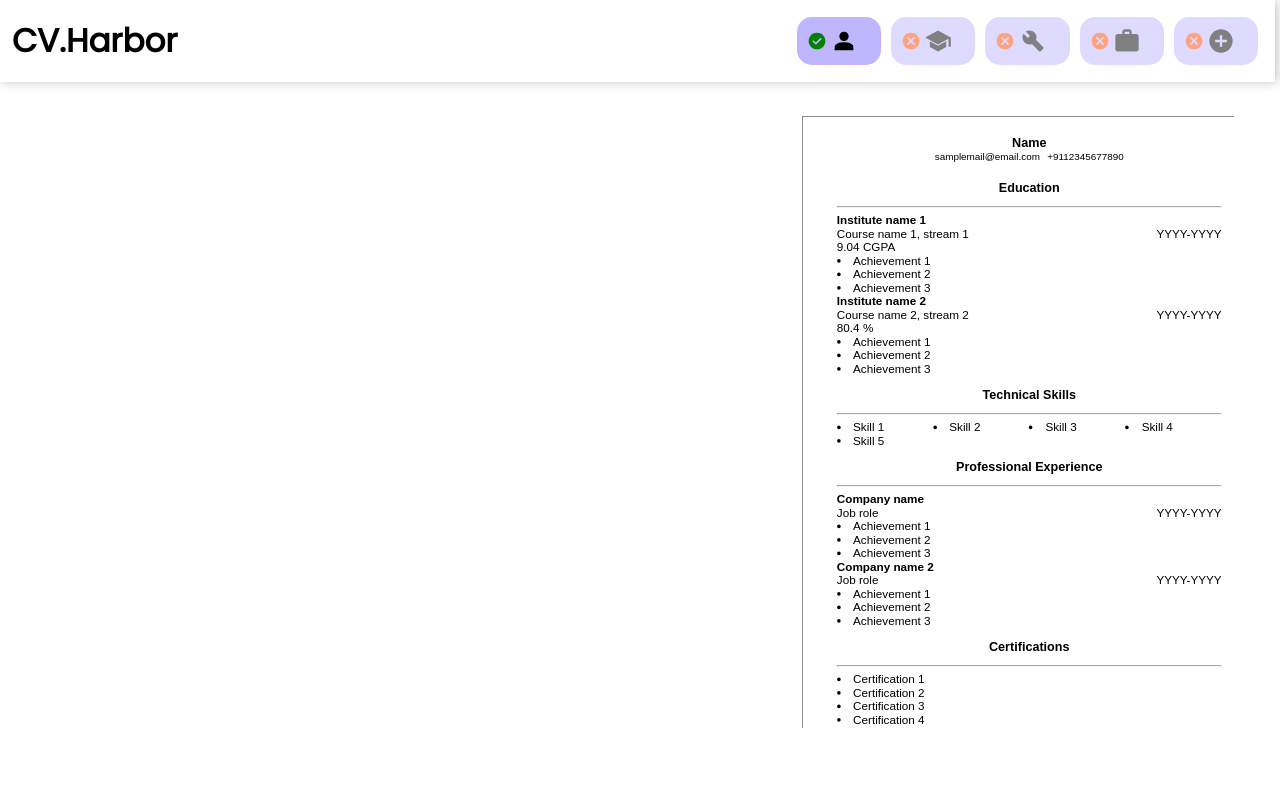
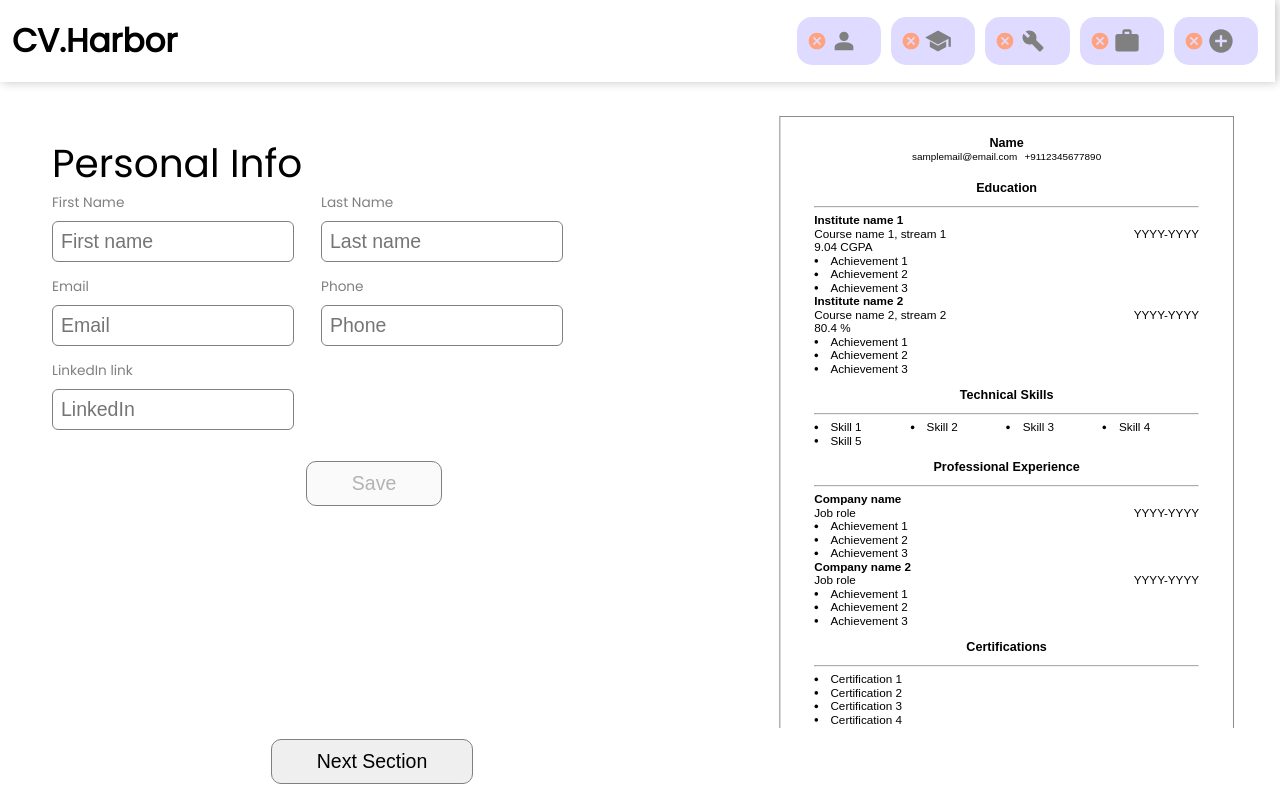
Before and after one commit to Subaash1706/CVHarbor, a React (Vite) app: page / in a window 1280 px wide. Built offline with nearby package versions, Linux system fonts and the light colour scheme.

Commit message:
imporved form layout, added logic to switch forms

```diff
--- a/src/App.css
+++ b/src/App.css
@@ -18,12 +18,10 @@ hr{
 }
 .formSectionContainer .heading{
     font-size: 3rem;
-    /* margin-left: 15px; */
-    /* border: solid; */
-    position: fixed;
+    /* position: fixed;
     left: 0px;
     top: 6rem;
-    background: linear-gradient(to right, bisque 65%, transparent 95%);
+    background: linear-gradient(to right, bisque 65%, transparent 95%); */
 }
 .formSectionContainer{
     font-family: 'Poppins';
--- a/src/components/form/Form.jsx
+++ b/src/components/form/Form.jsx
@@ -4,18 +4,20 @@ import classes from './form.module.css'
 import Education from './education/Education'
 import Skills from './skills/Skills'
 import Xp from './xp/Xp'
+import { useSelector } from 'react-redux'
 
 function Form(props) {
+  const currentPage = useSelector(state=>state.bioData.currentForm)
   const { onItemChoose:chosen } = props
   function submitHandler(e){
     e.preventDefault()
   }
   return (
     <form onSubmit={submitHandler}>
-        { chosen === 'Personal info' && <PersonalInfo /> }
-        { chosen === 'Education' && <Education /> }
-        { chosen === 'Skills' && <Skills />}
-        { chosen === 'Experience' && <Xp />}
+        { currentPage === 'Personal Info' && <PersonalInfo /> }
+        { currentPage === 'Education' && <Education /> }
+        { currentPage === 'Skills' && <Skills />}
+        { currentPage === 'Experience' && <Xp />}
     </form>
   )
 }
--- a/src/components/form/education/Education.jsx
+++ b/src/components/form/education/Education.jsx
@@ -1,35 +1,44 @@
-import React, { useState } from 'react'
+import React, { useEffect, useState } from 'react'
 import classes from './education.module.css'
 import FlexBox from '../../cv_components/flexbox/FlexBox'
 import LabelInput from '../form_components/LabelInput'
 import SelectorLabel from '../form_components/SelectorLabel'
 import LabelDate from '../form_components/LabelDate'
-import { useDispatch } from 'react-redux'
+import { useDispatch, useSelector } from 'react-redux'
 import { bioActions } from '../../store/store'
 import ExistingData from '../existing_data/ExistingData'
 
 function Education(props) {
     const dispatch = useDispatch();
+    const eduDataFromStorer = useSelector(state=>state.bioData.data.education)
     const [ currentEducation, setCurrentEducation ] = useState(false);
-    const [ review, setReview ] = useState(false)
+    const initialState = { name: '', course: '', stream: '', start_date: '', end_date: '', grade: ''}
     const [ addMore, setAddMore ] = useState(true);
-    const [ value, setValue ] = useState({})
+    const [ value, setValue ] = useState(initialState)
+    const [ validity, setValidity ] = useState(false)
+
     function valueChangeHandler(e){
         setValue(prev=>{return{...prev, [e.target.name]: e.target.value}})
     }
+    useEffect(()=>{
+        setValidity(Object.values(value).every(Boolean))
+    }, [ value ])
     function valueSelectionHandler(e){
         const selected = e.target.options[e.target.selectedIndex].value
         setValue(prev=>{return{...prev, [e.target.name]: selected}})
     }
-    function change(e){
-        setCurrentEducation((prev)=>!prev)
-        setValue(prev=>{return{...prev, [e.target.name]: 'Present'}})
-    }
+    useEffect(()=>{
+        currentEducation && setValue(prev=>{return{...prev, ['end_date']: 'Present'}})
+    }, [ currentEducation ])
+
     function submitHandler(e){
         e.preventDefault();
         dispatch(bioActions.updateBioData({ education: value }))
-        setReview(true)
+        // setReview(true)
         setAddMore(false)
+        setCurrentEducation(false)
+        setValue(initialState)
+        setValidity(false)
     }
     function addItemHandler(){
         setAddMore(true)
@@ -37,7 +46,7 @@ function Education(props) {
     const courseArr = ['High School education', 'Higher secondary school educaton', 'BTech', 'BE', 'BSc', 'Bsc(Hons)', 'BArch', 'BCom', 'BCA', 'BBA', 'MTech', 'ME', 'MSc', 'MCom', 'MCA', 'MBA' ]
   return (
     <div className='formSectionContainer'>
-        {review && <ExistingData onAddMore = {addItemHandler} target='education'/>}
+        {eduDataFromStorer.length > 0 && <ExistingData onAddMore = {addItemHandler} target='education'/>}
         {addMore && <><div className='heading'>Education Section</div>
         <FlexBox style={{alignItems: 'start'}}>
             <LabelInput id='Name of the Institute' placeholder='Institute' labelName='Name of the Institute'  name='name' onChange={valueChangeHandler}/>
@@ -54,16 +63,16 @@ function Education(props) {
                 <LabelDate id='endDate' labelName='End date' disabled={currentEducation} name='end_date' onChange={valueChangeHandler}/>
             </FlexBox>
             <FlexBox direction='row' style={{'marginLeft': '1rem'}}>
-                <input type='checkbox' id='current' onChange={change} name='end_date'/>
+                <input type='checkbox' id='current' onChange={()=>setCurrentEducation(prev=>!prev)} name='end_date'/>
                 <label htmlFor="current" style={{'marginLeft': '1rem'}}>Currently studying</label>
             </FlexBox>
         </FlexBox></> }
         <FlexBox direction='row'>
-            <button onClick={submitHandler}>Save</button>
+            <button onClick={submitHandler} disabled={!validity}>Save</button>
         </FlexBox>
         <center className='nextContainer'>
-            <button>Back</button>
-            <button>Next Section</button>
+            <button onClick={()=>dispatch(bioActions.updateCurrentPage({direction: '-1'}))}>Back</button>
+            <button onClick={()=>dispatch(bioActions.updateCurrentPage({direction: '1'}))}>Next Section</button>
         </center>
     </div>
 
--- a/src/components/form/personal/PersonalInfo.jsx
+++ b/src/components/form/personal/PersonalInfo.jsx
@@ -37,7 +37,7 @@ function PersonalInfo() {
             <button className={classes.proceed} onClick={submitHandler} disabled={!validity}>Save</button>
         </center>
         <center className='nextContainer'>
-            <button className='nextSection' >Next Section</button>
+            <button className='nextSection' onClick={()=>dispatch(bioActions.updateCurrentPage({direction: '1'}))}>Next Section</button>
         </center>
     </div>
   )
--- a/src/components/form/skills/Skills.jsx
+++ b/src/components/form/skills/Skills.jsx
@@ -3,8 +3,11 @@ import classes from './skills.module.css';
 import FlexBox from '../../cv_components/flexbox/FlexBox';
 import SkillsInput from './SkillsInput';
 import Grid from '../../cv_components/grid/Grid';
+import { useDispatch } from 'react-redux';
+import { bioActions } from '../../store/store';
 
 function Skills(props) {
+  const dispatch = useDispatch();
   const [count, setCount] = useState(1);
   const [input, setInput] = useState([]);
 
@@ -28,8 +31,8 @@ function Skills(props) {
         Add more
       </a>
       <FlexBox direction='row'>
-          <button>Back</button>
-          <button>Proceed</button>
+          <button onClick={()=>dispatch(bioActions.updateCurrentPage({ direction: '-1'}))}>Back</button>
+          <button onClick={()=>dispatch(bioActions.updateCurrentPage({ direction: '1'}))}>Proceed</button>
       </FlexBox>
     </div>
   );
--- a/src/components/form/xp/Xp.jsx
+++ b/src/components/form/xp/Xp.jsx
@@ -3,34 +3,37 @@ import classes from './xp.module.css'
 import FlexBox from '../../cv_components/flexbox/FlexBox'
 import LabelInput from '../form_components/LabelInput'
 import LabelDate from '../form_components/LabelDate'
-import { useDispatch } from 'react-redux'
+import { useDispatch, useSelector } from 'react-redux'
 import { bioActions } from '../../store/store'
 import ExistingData from '../existing_data/ExistingData'
 
 
 function Xp(props) {
+    const xpFromStore = useSelector(state=>state.bioData.data.xp)
     const dispatch = useDispatch()
     const [ currentWork, setCurrentWork ] = useState(false)
-    const [ review, setReview ] = useState(false)
+    // const [ review, setReview ] = useState(false)
     const [ addMore, setAddMore ] = useState(true);
     const initialValue = {name: '', role: '', start_date: '', end_date: ''}
     const [ value, setValue ] = useState(initialValue)
     const [ validity, setValidity ] = useState(false)
 
     function valueChangeHandler(e){
+        console.log('changed', e.target.value)
         setValue(prev=>{return{...prev, [e.target.name]: e.target.value}})
-        console.log(Object.values(value))
         setValidity(Object.values(value).every(Boolean))
+        console.log(value)
     }
     function change(e){
         setCurrentWork((prev)=>!prev)
-        setValue(prev=>{return{...prev, [e.target.name]: 'Present'}})
+        currentWork && setValue(prev=>{return{...prev, [e.target.name]: 'Present'}})
     }
     function submitHandler(e){
         e.preventDefault();
         dispatch(bioActions.updateBioData({ xp: value }))
         console.log(value)
-        setReview(true)
+        // setReview(true)
+        setCurrentWork(false)
         setAddMore(false)
         setValue(initialValue)
         setValidity(false)
@@ -44,7 +47,7 @@ function Xp(props) {
         <div className='heading'>
             Experience section
         </div>
-        {review && <ExistingData onAddMore = {addItemHandler} target='xp'/>}
+        {xpFromStore.length > 0 && <ExistingData onAddMore = {addItemHandler} target='xp'/>}
         {addMore && <FlexBox style={{alignItems: 'start'}}>
             <FlexBox direction = 'row' width = '100'>
                 <LabelInput id='Name of the Company' placeholder='Company' labelName='Name of the Company'  onChange={valueChangeHandler} name='name'/>
@@ -65,8 +68,8 @@ function Xp(props) {
             <button onClick={submitHandler} disabled={!validity}>Save</button>
         </FlexBox>
         <center className='nextContainer'>
-            <button>Back</button>
-            <button>Next section</button>
+            <button onClick={()=>dispatch(bioActions.updateCurrentPage({direction: '-1'}))}>Back</button>
+            <button onClick={()=>dispatch(bioActions.updateCurrentPage({direction: '1'}))}>Next section</button>
         </center>
     </div>
   )
--- a/src/components/main.module.css
+++ b/src/components/main.module.css
@@ -1,14 +1,14 @@
 main{
     display: flex;
     flex-direction: row;
-    margin: 0px 1rem;
+    /* margin: 0px 1rem; */
     max-height: 85vh;
     overflow-y: auto;
 }
 main form{
-    /* border: solid; */
-    width: 74%;
+    width: 65%;
     height: 100%;
+    margin: 0;
 }
 ::-webkit-scrollbar{
    width: 5px;
--- a/src/components/navbar/NavItem.jsx
+++ b/src/components/navbar/NavItem.jsx
@@ -4,11 +4,12 @@ import checkSvg from '../../assets/svg/check_circle_FILL1_wght400_GRAD0_opsz24.s
 import unCheckSvg from '../../assets/svg/cancel_FILL1_wght400_GRAD0_opsz24.svg'
 
 function NavItem(props) {
+
     const [ hoverState, setHoverState ] = useState(false);
   return (
     <li className={classes.navLi} style={{opacity:`${props.checked ? 1 : 0.5}`}} onClick={ props.onClick }>
         <img src = { props.checked ? checkSvg : unCheckSvg } className={classes.check}/>
-        <a className={classes.navLink} onMouseEnter={e=>setHoverState(e.target.id)} onMouseLeave={()=>setHoverState(false)} id={ props.id }>
+        <a className={classes.navLink} onMouseEnter={e=>setHoverState(e.target.id)} onMouseLeave={()=>setHoverState(false)} id={ props.id } target={props.target}>
             { !hoverState ? <img src = {props.name} style={{'verticalAlign': 'middle', 'transition': 'opacity 500ms'}} id={ props.id }/> : hoverState}
         </a>
     </li>
--- a/src/components/navbar/Navbar.jsx
+++ b/src/components/navbar/Navbar.jsx
@@ -1,4 +1,4 @@
-import React, { useState } from 'react'
+import React, { useEffect, useState } from 'react'
 import classes from './navbar.module.css'
 import NavItem from './NavItem'
 import personSvg from '../../assets/svg/person_FILL1_wght400_GRAD0_opsz24.svg'
@@ -6,10 +6,20 @@ import educationSvg from '../../assets/svg/school_FILL1_wght400_GRAD0_opsz24.svg
 import skillSvg from '../../assets/svg/build_FILL1_wght400_GRAD0_opsz24.svg'
 import xpSvg from '../../assets/svg/work_FILL1_wght400_GRAD0_opsz24.svg'
 import addMoreSvg from '../../assets/svg/add_circle_FILL1_wght400_GRAD0_opsz24.svg'
+import { useDispatch, useSelector } from 'react-redux'
+import { bioActions } from '../store/store'
 
 function Navbar(props) {
+    const data = useSelector(state=>state.bioData.data)
+    const { personal, education, skills, xp } = data
+    function checkValidity(target){
+        console.log(target)
+      return Object.values(target).every(Boolean)
+    }
+    const dispatch = useDispatch()
     function navClickHandler(e){
         props.onItemChoose(e.target.id);
+        dispatch(bioActions.updateCurrentPage({target: e.target.target}))
     }
   return (
     <nav className={classes.navbarContainer}>
@@ -17,11 +27,11 @@ function Navbar(props) {
             CV.Harbor
         </div>
         <ul className={classes.navUl}>
-            <NavItem name={ personSvg } checked={true} id='Personal info' onClick={ navClickHandler }/>
-            <NavItem name={ educationSvg } id='Education' onClick={ navClickHandler }/>
-            <NavItem name={ skillSvg } id='Skills' onClick={ navClickHandler }/>
-            <NavItem name={ xpSvg } id='Experience' onClick={ navClickHandler }/>
-            <NavItem name={ addMoreSvg } id='Add more' onClick={ navClickHandler }/>
+            <NavItem name={ personSvg } checked={personal.length != 0} id='Personal info' onClick={ navClickHandler } target='0'/>
+            <NavItem name={ educationSvg } checked={education.length != 0} id='Education' onClick={ navClickHandler } target='1'/>
+            <NavItem name={ skillSvg } checked={skills.length != 0} id='Skills' onClick={ navClickHandler } target='2'/>
+            <NavItem name={ xpSvg } checked={xp.length != 0} id='Experience' onClick={ navClickHandler } target='3'/>
+            <NavItem name={ addMoreSvg } id='Add more' onClick={ navClickHandler } target='4'/>
         </ul>
     </nav>
   )
--- a/src/components/store/store.js
+++ b/src/components/store/store.js
@@ -11,11 +11,24 @@ const dummyXpDetails = [
     { name: 'Company name 2', role: 'Job role', start_date: 'YYYY-MM', end_date: 'YYYY-MM', accomplishments: ['Achievement 1', 'Achievement 2', 'Achievement 3'] }
 ]
 
+const formPage = ['Personal Info', 'Education', 'Skills', 'Experience', 'Additional']
+let currentIndex = 0;
 
 function updateBioData(state, action){
     const [key] = Object.keys(action.payload)
     const [value] = Object.values(action.payload)
     return {...state, data: {...state.data, [key]: [...state.data[key], value]}}
+}
+function updateCurrentPage(state, action){
+    const { direction, target } = action.payload;
+    if(direction){
+        if(direction === '1') currentIndex += 1
+        else if(direction === '-1') currentIndex-=1
+    }
+    else{
+        currentIndex = +target;
+    }
+    state.currentForm = formPage[currentIndex]
 }
 
 const bioData = createSlice({
@@ -26,8 +39,8 @@ const bioData = createSlice({
         skills: [],
         xp: [],
         additional: []
-    }},
-    reducers:{ updateBioData }
+    }, currentForm: formPage[0]},
+    reducers:{ updateBioData, updateCurrentPage }
 })
 
 const store = configureStore( { reducer: { 'bioData': bioData.reducer } } )
```
